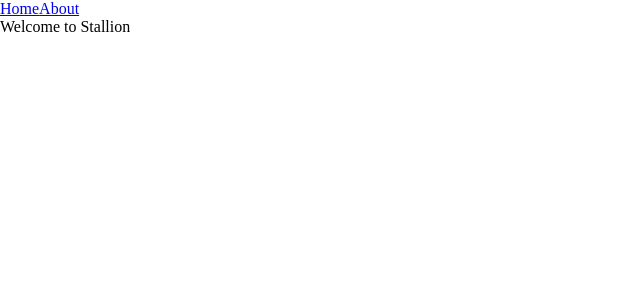
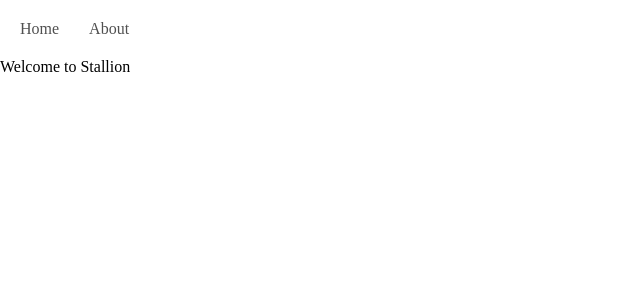
Before and after one commit to amirhnajafiz/packet-exporter, a Vue app: page / in a window 1280 px wide. Shown: the top 300 px of the page, without its empty margins (0-640 px from the left). Built offline with nearby package versions, Linux system fonts and the light colour scheme.

Commit message:
add: navbar

```diff
--- a/src/App.vue
+++ b/src/App.vue
@@ -4,12 +4,31 @@ import { RouterLink, RouterView } from 'vue-router'
 
 <template>
   <header>
-    <div class="wrapper">
+    <div>
       <nav>
-        <RouterLink to="/">Home</RouterLink>
-        <RouterLink to="/about">About</RouterLink>
+        <RouterLink class="link" to="/">Home</RouterLink>
+        <RouterLink class="link" to="/about">About</RouterLink>
       </nav>
     </div>
   </header>
   <RouterView />
 </template>
+
+<style scoped>
+nav {
+  inline-size: 100%;
+  margin: 20px 0;
+  padding: 0 20px;
+}
+
+.link {
+  color: rgb(80, 80, 80);
+  outline: none;
+  text-decoration: none;
+  margin-inline-end: 30px;
+}
+
+.link:hover {
+  color: rgb(120, 120, 120);
+}
+</style>
```
